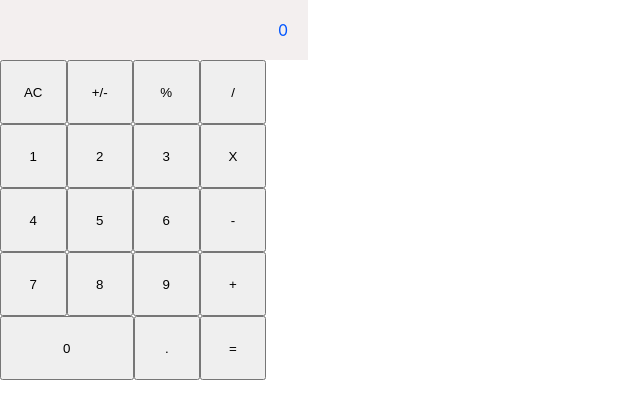
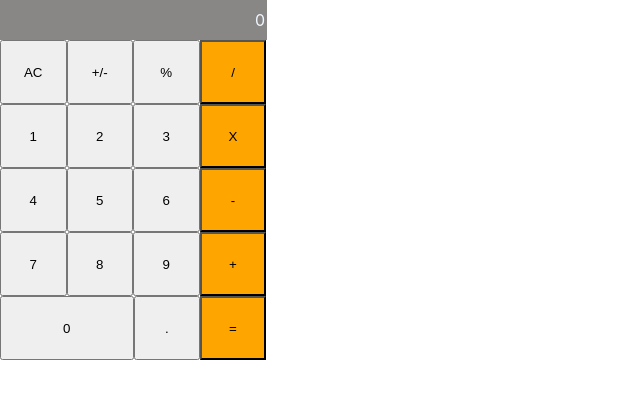
Before and after one commit to OnlyUnknown/Math-magicians, a React (Create React App) app in the folder my-app/: page / in a window 1280 px wide. Shown: the top 418 px of the page, without its empty margins (0-640 px from the left). Built offline with nearby package versions, Linux system fonts and the light colour scheme.

Commit message:
Added some styles

```diff
--- a/my-app/src/App.css
+++ b/my-app/src/App.css
@@ -10,9 +10,12 @@
 
 .screen{
   text-align: end;
-  background-color: rgb(243, 239, 239);
-  width: 268px;
-padding: 20px;
+  background-color: rgb(137, 134, 134);
+  width: 265px;
+  padding-right: 2px;
+padding-top: 10px;
+padding-bottom: 10px;
+color: aliceblue;
 }
 
 .Numbers {
@@ -43,6 +46,7 @@ flex-direction: row;
 }
 .arghitics button {
   height: 64px;
+  background-color: orange;
 }
 
 .Zewo{
```
